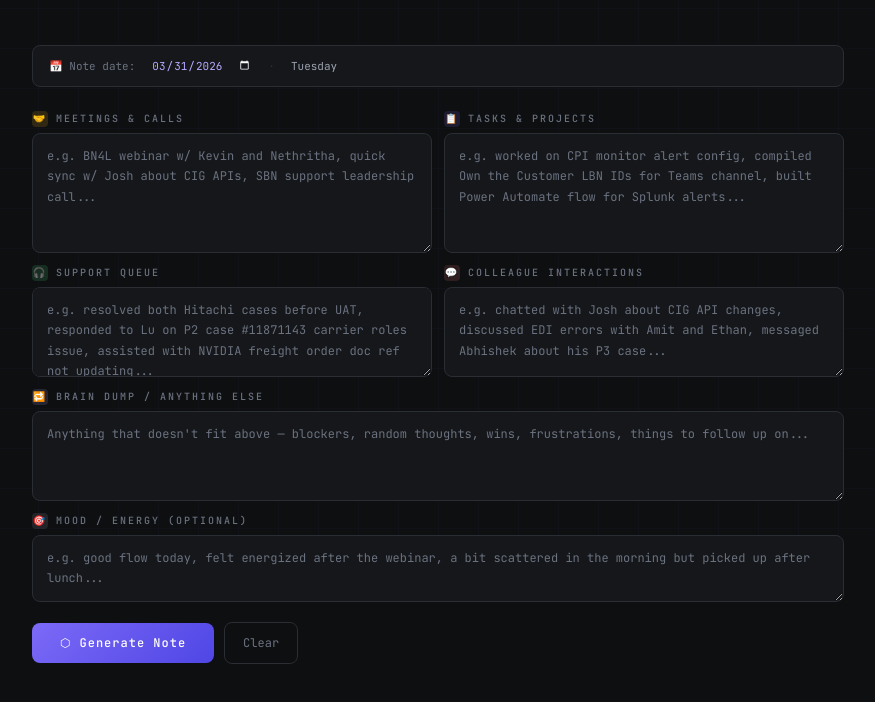
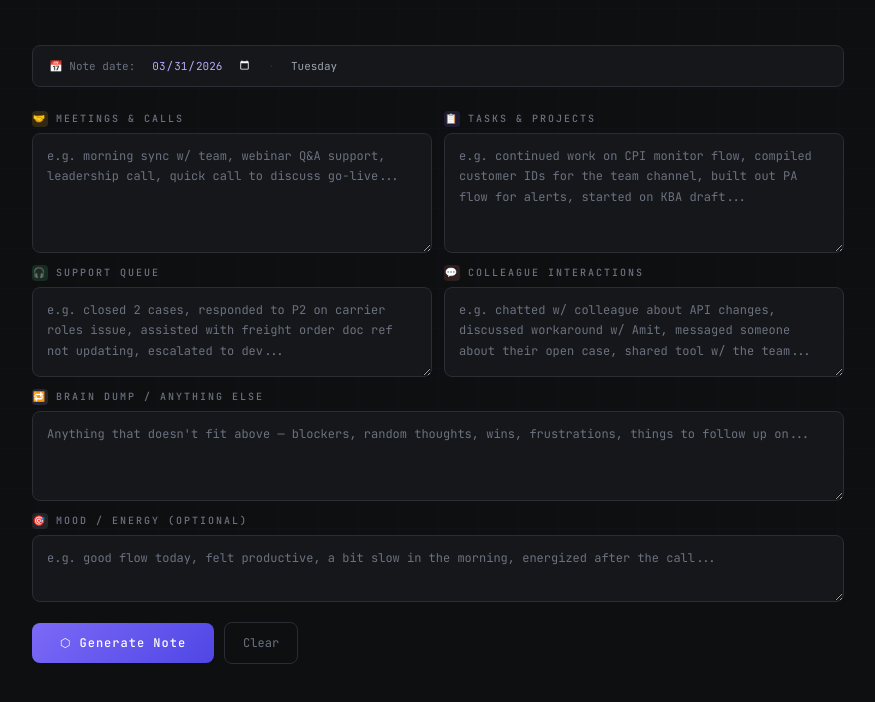
Before and after one commit to TravisPattersonSAP/obsidian-tools, a plain HTML site: page index.html in a window 1280 px wide. Shown: the part 232-934 px from the top of the page, without its empty margins (202-1077 px from the left). Drawn offline with Linux system fonts and the light colour scheme.

```diff
--- a/index.html
+++ b/index.html
@@ -404,19 +404,19 @@
   <div class="grid">
     <div class="field">
       <label><span class="licon meetings">🤝</span>Meetings & Calls</label>
-      <textarea id="meetings" placeholder="e.g. BN4L webinar w/ Kevin and Nethritha, quick sync w/ Josh about CIG APIs, SBN support leadership call..." class="tall"></textarea>
+      <textarea id="meetings" placeholder="e.g. morning sync w/ team, webinar Q&A support, leadership call, quick call to discuss go-live..." class="tall"></textarea>
     </div>
     <div class="field">
       <label><span class="licon tickets">📋</span>Tasks & Projects</label>
-      <textarea id="tickets" placeholder="e.g. worked on CPI monitor alert config, compiled Own the Customer LBN IDs for Teams channel, built Power Automate flow for Splunk alerts..." class="tall"></textarea>
+      <textarea id="tickets" placeholder="e.g. continued work on CPI monitor flow, compiled customer IDs for the team channel, built out PA flow for alerts, started on KBA draft..." class="tall"></textarea>
     </div>
     <div class="field">
       <label><span class="licon support">🎧</span>Support Queue</label>
-      <textarea id="support" placeholder="e.g. resolved both Hitachi cases before UAT, responded to Lu on P2 case #11871143 carrier roles issue, assisted with NVIDIA freight order doc ref not updating..."></textarea>
+      <textarea id="support" placeholder="e.g. closed 2 cases, responded to P2 on carrier roles issue, assisted with freight order doc ref not updating, escalated to dev..."></textarea>
     </div>
     <div class="field">
       <label><span class="licon collab">💬</span>Colleague Interactions</label>
-      <textarea id="collab" placeholder="e.g. chatted with Josh about CIG API changes, discussed EDI errors with Amit and Ethan, messaged Abhishek about his P3 case..."></textarea>
+      <textarea id="collab" placeholder="e.g. chatted w/ colleague about API changes, discussed workaround w/ Amit, messaged someone about their open case, shared tool w/ the team..."></textarea>
     </div>
     <div class="field full">
       <label><span class="licon brain">🔁</span>Brain Dump / Anything Else</label>
@@ -424,7 +424,7 @@
     </div>
     <div class="field full">
       <label><span class="licon notes">🎯</span>Mood / Energy (optional)</label>
-      <textarea id="mood" placeholder="e.g. good flow today, felt energized after the webinar, a bit scattered in the morning but picked up after lunch..." style="min-height:60px"></textarea>
+      <textarea id="mood" placeholder="e.g. good flow today, felt productive, a bit slow in the morning, energized after the call..." style="min-height:60px"></textarea>
     </div>
   </div>
 
```
